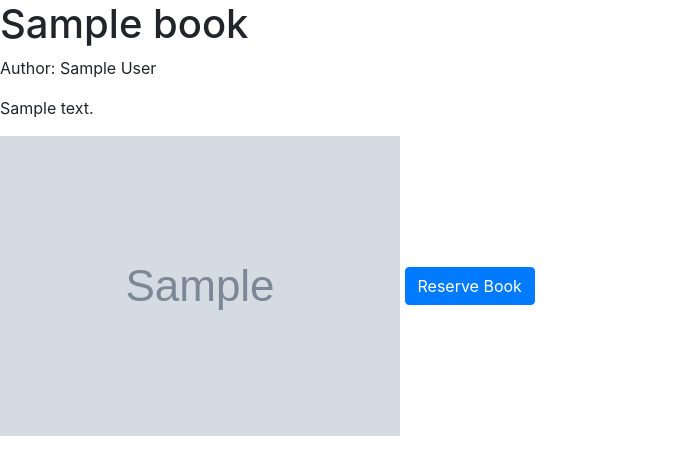
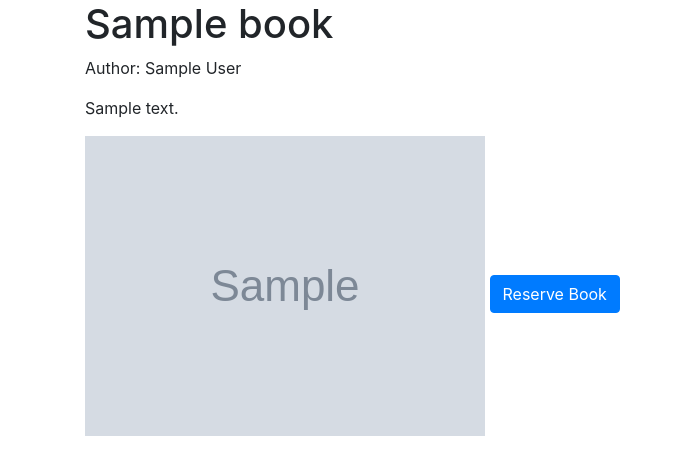
Before and after one commit to ourfalia/book_rental, a Django app: template rental/templates/rental/book_detail.html in a window 1280 px wide. Shown: the top 475 px of the page, without its empty margins (0-683 px from the left). Run offline with Django 3.2, Linux system fonts and the light colour scheme; the template is opened without the code that fills it: most values are stand-ins (such as "Sample title", 1, 10 or a date in 2020); grey boxes marked "Sample" are stand-in pictures; some libraries are stand-ins or nearby versions.

Commit message:
edit templates

```diff
--- a/rental/templates/rental/book_detail.html
+++ b/rental/templates/rental/book_detail.html
@@ -1,11 +1,16 @@
 {% extends 'base.html' %}
 {% block content %}
-    <h1>{{ book.title }}</h1>
-    <p>Author: {{ book.author }}</p>
-    <p>{{ book.description }}</p>
-    {% if book.image %}
-        <img src="{{ book.image.url }}" alt="{{ book.title }}" class="img-fluid">
-    {% endif %}
-
-    <a class="btn btn-primary" href="{% url 'reserve_book' pk=book.pk %}">Reserve Book</a>
+    <div class="container">
+        <div class="row">
+            <div class="col-md-6">
+                <h1>{{ book.title }}</h1>
+                <p class="mb-3">Author: {{ book.author }}</p>
+                <p>{{ book.description }}</p>
+                {% if book.image %}
+                    <img src="{{ book.image.url }}" alt="{{ book.title }}" class="img-fluid mb-3">
+                {% endif %}
+                <a class="btn btn-primary" href="{% url 'reserve_book' pk=book.pk %}">Reserve Book</a>
+            </div>
+        </div>
+    </div>
 {% endblock %}
--- a/rental/templates/rental/user_reservations.html
+++ b/rental/templates/rental/user_reservations.html
@@ -15,5 +15,6 @@
     </ul>
     <p>Total Price: ${{ total_price }}</p>
     <a class="btn btn-primary" href="{% url 'all_reservations' %}">View All Reservations</a>
+    <a class="btn btn-success" href="{% url 'book_list' %}">Reserve More Books</a>
     <a class="btn btn-primary" href="{% url 'checkout' %}">Checkout and Pay</a>
 {% endblock %}
```
Also changed, not shown: db.sqlite3, media/book_1oC3HWm.jpg (added), media/book_8BHUaR8.jpg (added), media/book_GeZIEUC.jpg (added), media/book_a9A2LOK.jpg (added), media/book_cpdUdN0.jpg (added), media/book_ibmCpB7.jpg (added), media/book_iilgb6u.jpg (added), media/book_m3rXeKG.jpg (added).
